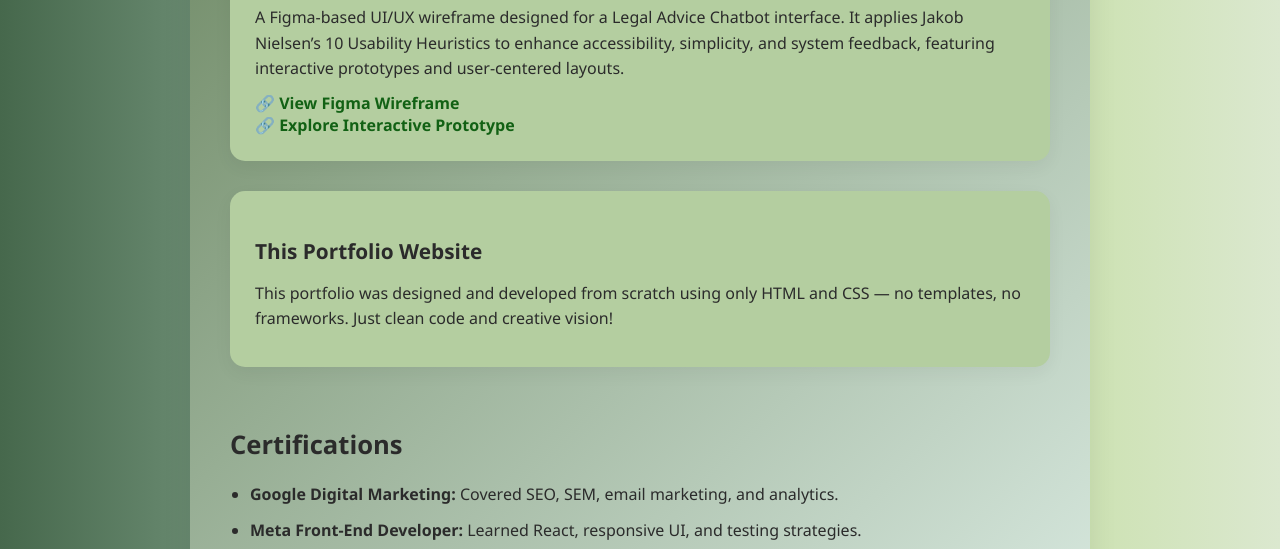
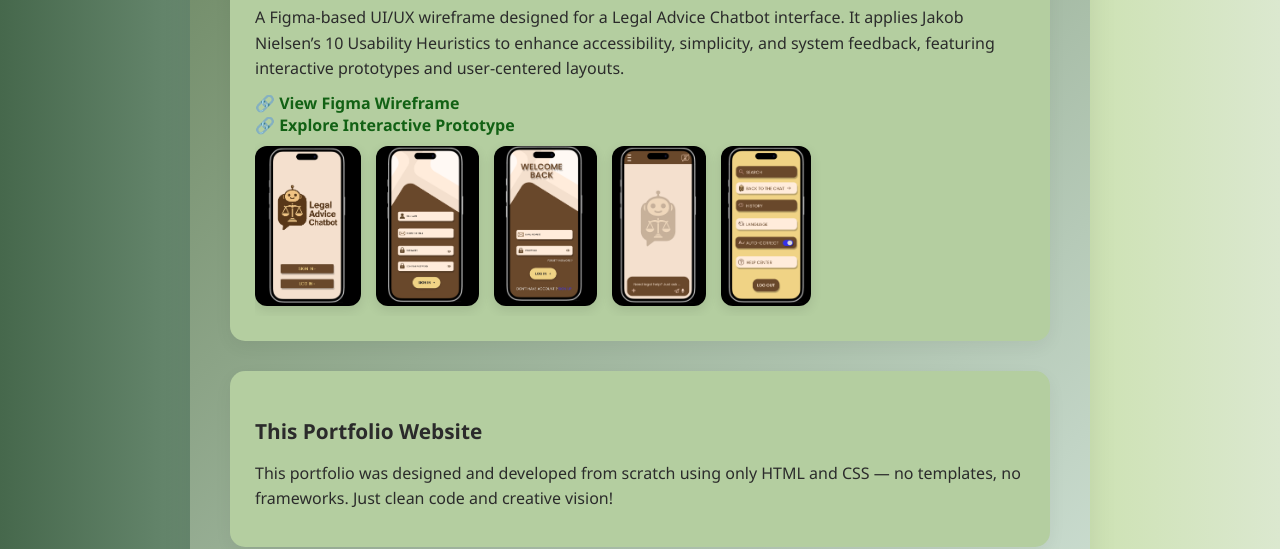
Before and after one commit to Kuhu-Ghosh/Portfolio, a plain HTML site: page project.html in a window 1280 px wide. Shown: the part 1040-1589 px from the top of the page. Drawn offline with Linux system fonts and the light colour scheme.

Commit message:
photo legal chatbot

```diff
--- a/project.html
+++ b/project.html
@@ -69,7 +69,7 @@
                         GitHub</a>
                 </div>
 
-                <!-- Project 3 -->
+<!-- Project 3 -->
 <div class="project-card">
     <h3>Legal Advice Chatbot Interface (Figma Wireframe)</h3>
     <p>A Figma-based UI/UX wireframe designed for a Legal Advice Chatbot interface. It applies Jakob Nielsen’s 10 Usability Heuristics to enhance accessibility, simplicity, and system feedback, featuring interactive prototypes and user-centered layouts.</p>
@@ -77,7 +77,15 @@
         <a href="https://www.figma.com/design/lklqWqHuLZMiNMVLWC3eMN/Untitled?node-id=0-1&t=4fNTqPtgvMs9SJ7N-1" target="_blank">🔗 View Figma Wireframe</a>
         <a href="https://www.figma.com/proto/lklqWqHuLZMiNMVLWC3eMN/Untitled?node-id=0-1&t=4fNTqPtgvMs9SJ7N-1" target="_blank">🔗 Explore Interactive Prototype</a>
     </div>
+    <div class="project-gallery">
+        <img src="legal chat bot/Screenshot 2025-06-06 175547 - Copy.png" alt="Legal Chatbot Screen 1">
+        <img src="legal chat bot/Screenshot 2025-06-06 175555.png" alt="Legal Chatbot Screen 2">
+        <img src="legal chat bot/Screenshot 2025-06-06 175605.png" alt="Legal Chatbot Screen 3">
+        <img src="legal chat bot/Screenshot 2025-06-06 175613.png" alt="Legal Chatbot Screen 4">
+        <img src="legal chat bot/Screenshot 2025-06-06 175624.png" alt="Legal Chatbot Screen 5">
+    </div>
 </div>
+
 
                 <div class="project-card portfolio-note">
                     <h3> This Portfolio Website</h3>
```
Also changed, not shown: legal chat bot/Screenshot 2025-06-06 175547 - Copy.png (added), legal chat bot/Screenshot 2025-06-06 175555.png (added), legal chat bot/Screenshot 2025-06-06 175605.png (added), legal chat bot/Screenshot 2025-06-06 175613.png (added), legal chat bot/Screenshot 2025-06-06 175624.png (added).
